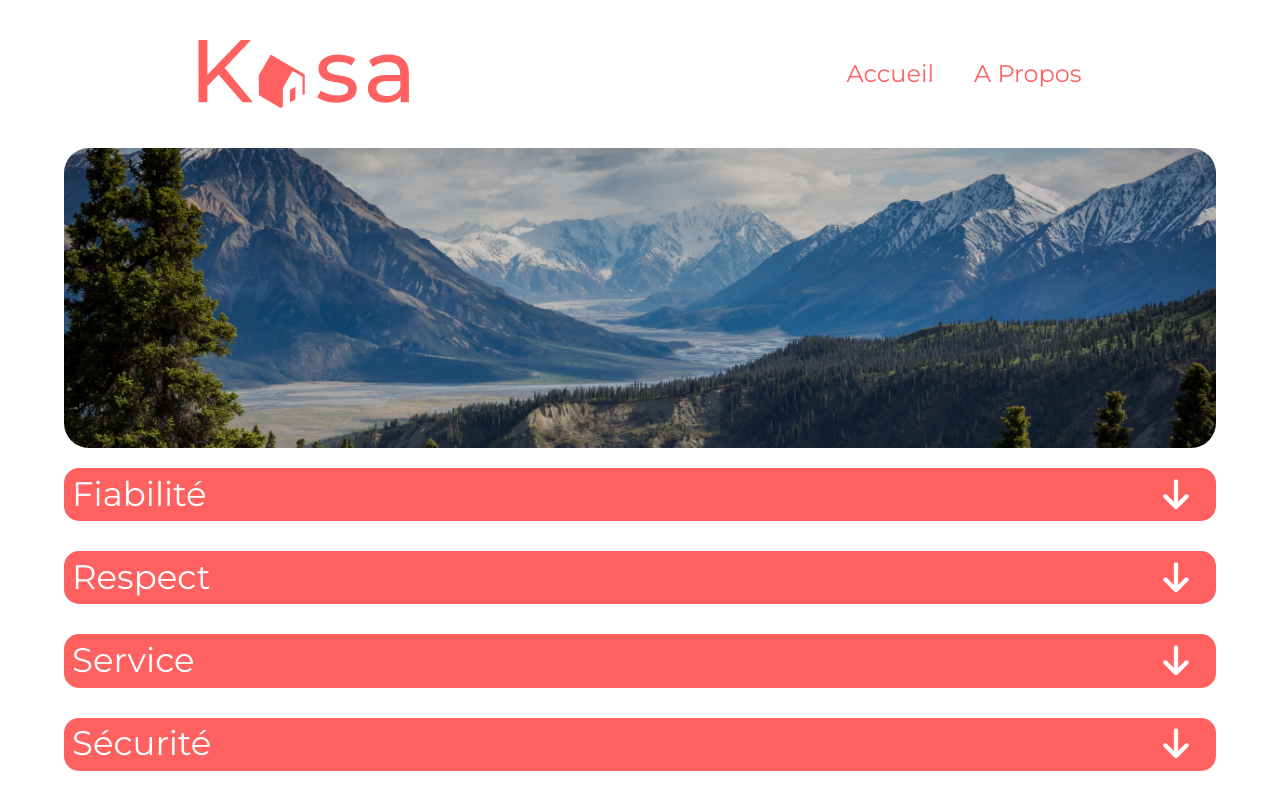
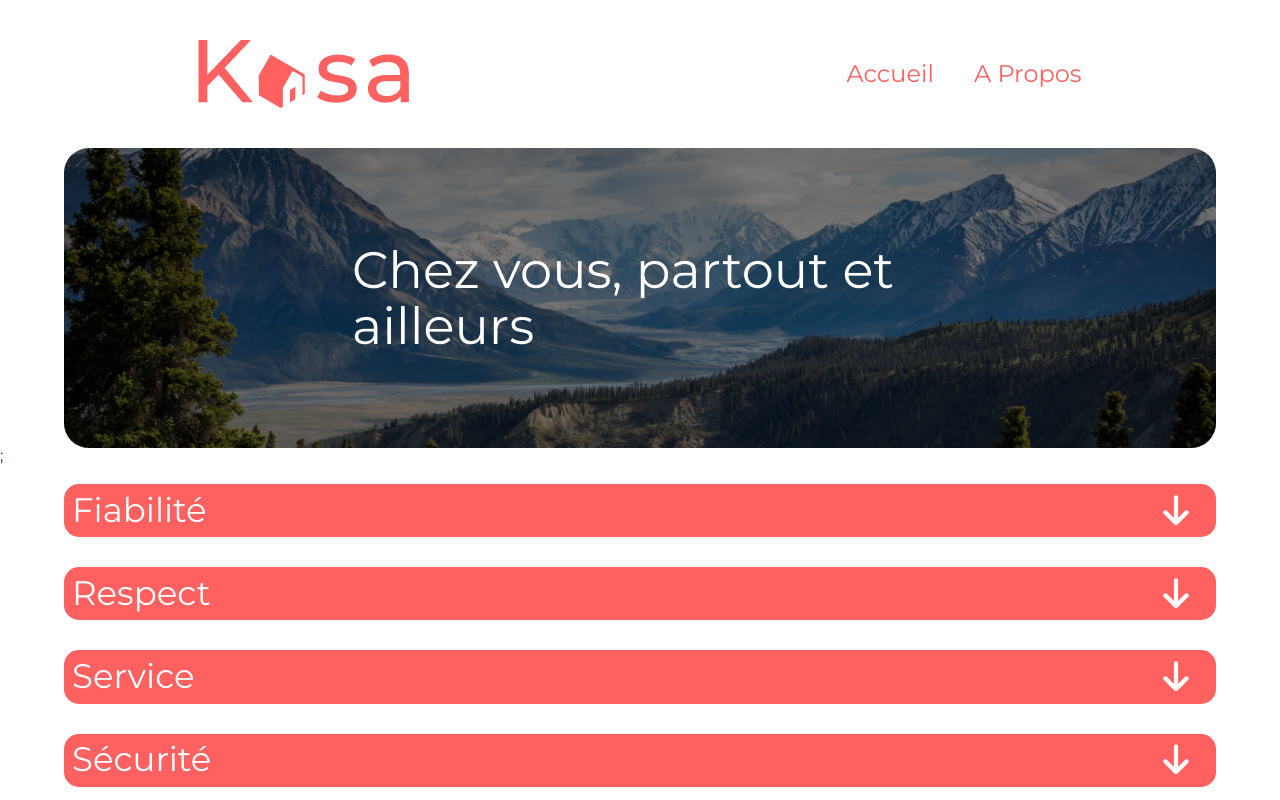
Before and after one commit to GatDoo/Kasa, a React (Vite) app in the folder kasa-app/: page /a-propos in a window 1280 px wide. Shown: the top 800 px of the page. Built offline with nearby package versions, Linux system fonts and the light colour scheme; a web font is replaced by a local one.

Commit message:
Delete Banner2 for better reusability

```diff
--- a/kasa-app/src/Pages/APropos.jsx
+++ b/kasa-app/src/Pages/APropos.jsx
@@ -1,13 +1,17 @@
 import React from 'react';
 import Header from '../components/Header/Header';
 import Footer from '../components/Footer/Footer';
-import Banner2 from '../components/Main/Banner2/Banner2';
+import Banner from '../components/Main/Banner/Banner';
 import Deroule from '../components/Main/Deroule/Deroule';
+import bannerLogo from '../images/banner2.png';
 
 function APropos() {
   return <div>
     <Header />
-    <Banner2 />
+    <Banner
+      bannerLogo = {bannerLogo}
+      h1Value = "Chez vous, partout et ailleurs"
+    />;
     <Deroule />
     <Footer />
     </div>;
--- a/kasa-app/src/Pages/Accueil.jsx
+++ b/kasa-app/src/Pages/Accueil.jsx
@@ -4,12 +4,16 @@ import Banner from '../components/Main/Banner/Banner';
 import Cards from '../components/Main/Cards/Cards';
 import Footer from '../components/Footer/Footer';
 import '../main.scss'
+import bannerLogo from '../images/IMG.png'
 
 function Accueil() {
   return (
   <div>
     <Header />
-    <Banner />;
+    <Banner
+      bannerLogo = {bannerLogo}
+      h1Value = "Chez vous, partout et ailleurs"
+    />;
     <Cards />
     <Footer />
   </div>
--- a/kasa-app/src/components/Main/Banner/Banner.jsx
+++ b/kasa-app/src/components/Main/Banner/Banner.jsx
@@ -1,12 +1,11 @@
 import React from 'react'
-import bannerlogo from '../../../images/IMG.png'
 
-export default function Banner() {
+export default function Banner({bannerLogo, h1Value}) {
   return (
     <div className='banner-css'>
         <p></p>
-        <img src={bannerlogo} alt="" />
-        <h1>Chez vous, partout et ailleurs</h1>
+        <img src={bannerLogo} alt="" />
+        <h1>{h1Value}</h1>
     </div>
   )
 }
--- a/kasa-app/src/components/Main/Banner2/Banner2.jsx
+++ /dev/null
@@ -1,11 +0,0 @@
-import React from 'react'
-import bannerlogo2 from '../../../images/banner2.png'
-
-export default function Banner2() {
-  return (
-    <div className='banner2-css'>
-        <p></p>
-        <img src={bannerlogo2} alt="" />
-    </div>
-  )
-}
--- a/kasa-app/src/components/Main/Banner2/banner2.scss
+++ /dev/null
@@ -1,29 +0,0 @@
-.banner2-css {
-    width: 90%;
-    height: 300px;
-    position: relative;
-    margin: 0 5%;
-
-    @media (max-width: 500px) {
-        height: 150px;
-    }
-
-    p {
-        width: 100%;
-        height: 100%;
-        background-color: rgba(0, 0, 0, 0.2);
-        z-index: 2;
-        position: absolute;
-        left: 0;
-        top: 0;
-        border-radius: 25px;
-    }
-
-    img {
-        width: 100%;
-        height: 100%;
-        z-index: 1;
-        border-radius: 25px;
-        object-fit: cover;
-    }
-}
--- a/kasa-app/src/main.scss
+++ b/kasa-app/src/main.scss
@@ -2,7 +2,6 @@
 @import "components/Header/header.scss";
 @import "components/Footer/footer.scss";
 @import "./components/Main/Banner/banner.scss";
-@import "./components/Main/Banner2/banner2.scss";
 @import "components/Main/Cards/cards.scss";
 @import "components/Main/Cards/Card/card.scss";
 @import "components/Main/Deroule/deroule.scss";
```
